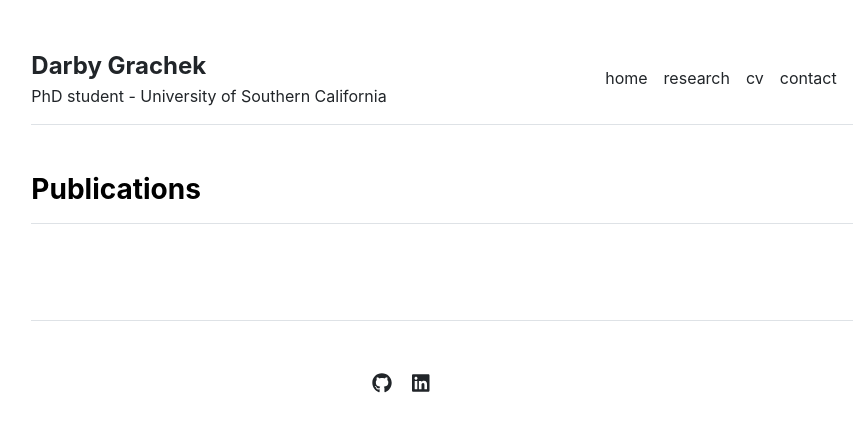
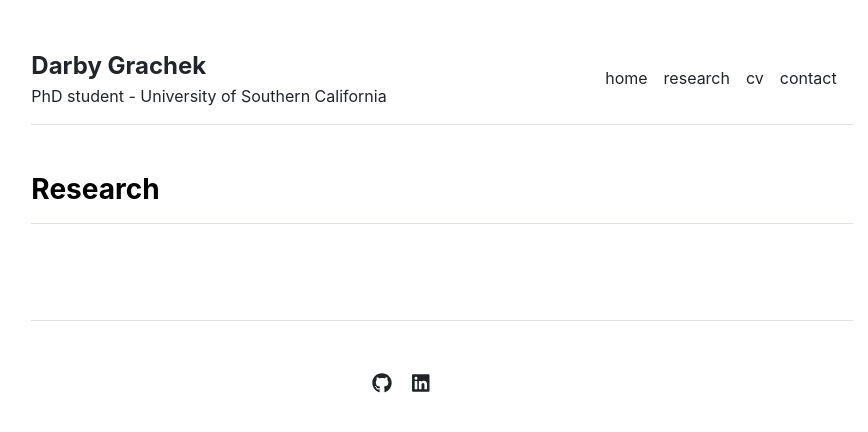
Before and after one commit to darbygrachek/darbygrachek.github.io, a Jekyll site: the page built from publications.md, in a window 1280 px wide. Shown: the top 432 px of the page, without its empty margins (198-1066 px from the left). Built offline with Jekyll 4.4.1, drawn with Linux system fonts in a browser that asks for light colours.

Commit message:
Update publications.html

```diff
--- a/_includes/publications.html
+++ b/_includes/publications.html
@@ -1,12 +1,14 @@
 <div class="row g-5 mb-5">
   <div>
-    <h3 class="fw-bold border-bottom pb-3 mb-5">Publications</h3>
+    <h3 class="fw-bold border-bottom pb-3 mb-5">Research</h3>
     {% if page.title == "Home" %}
       {% for item in site.data.publications.featured %}
+        <p>{{ section.description }}</p>
         <p><a href="{{ item.url }}">{{ item.name }}</a></p>
       {% endfor %}
     {% else %}
       {% for item in site.data.publications.index %}
+        <p>{{ section.description }}</p>
         <p><a href="{{ item.url }}">{{ item.name }}</a></p>
       {% endfor %}
     {% endif %}
```
